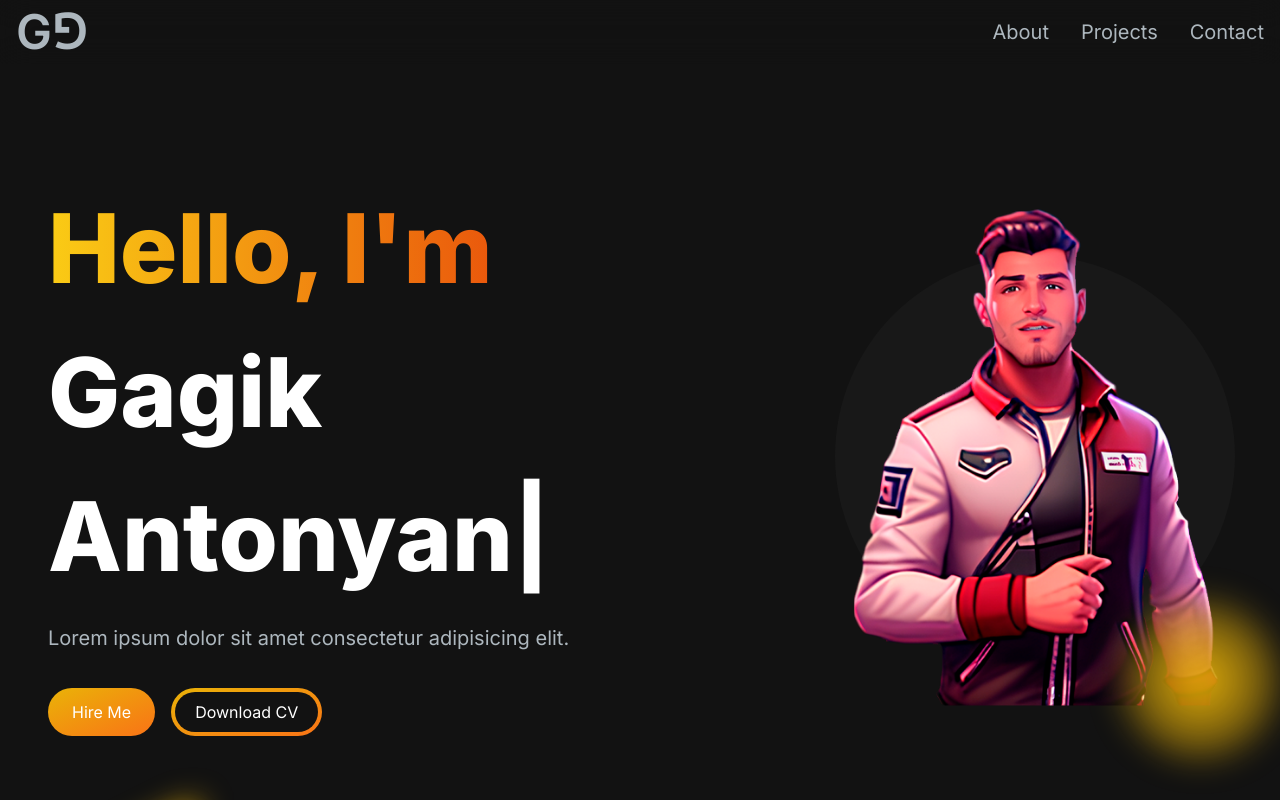
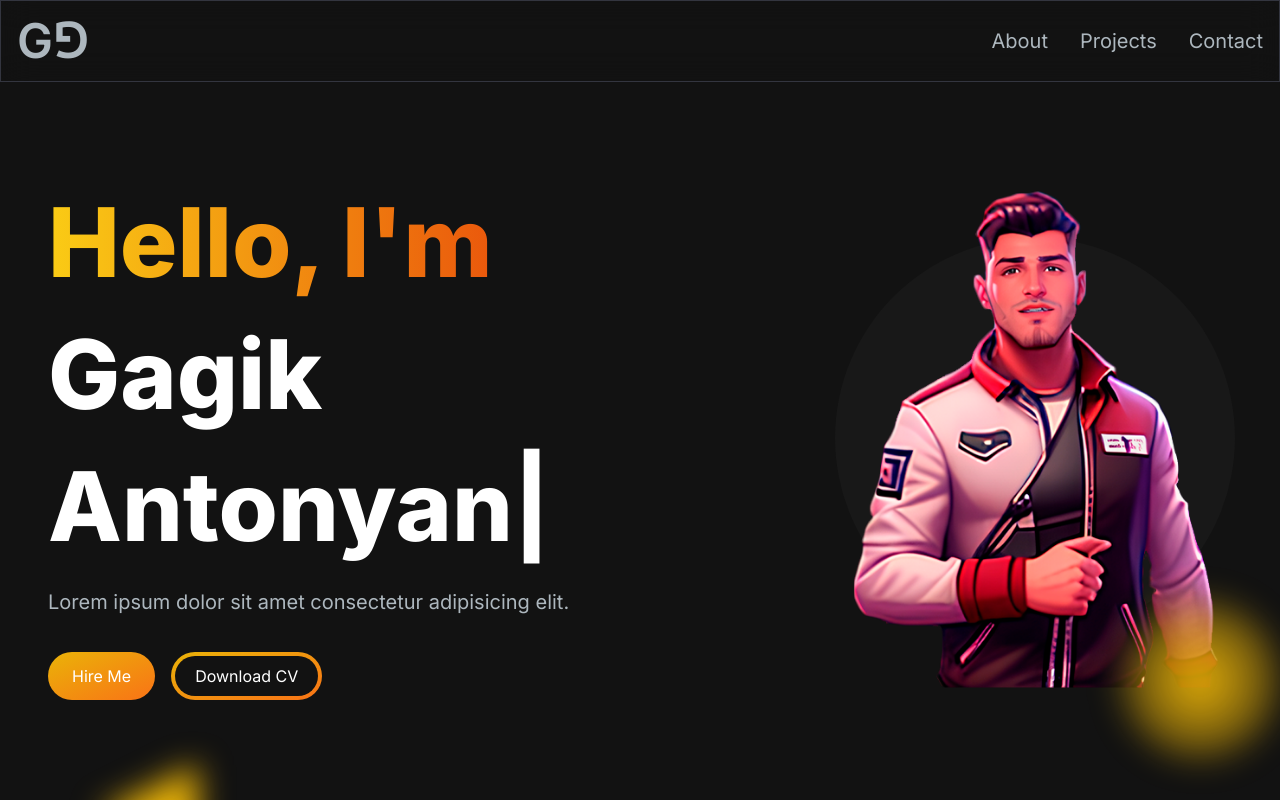
Before and after one commit to GoGagoo/gogagoo-portfolio-nextjs, a Next.js app: page / in a window 1280 px wide. Shown: the top 800 px of the page. Built offline with nearby package versions, Linux system fonts and the light colour scheme.

Commit message:
change navbar's bg and fix leading of hero

```diff
--- a/src/app/components/HeroSection.jsx
+++ b/src/app/components/HeroSection.jsx
@@ -15,7 +15,7 @@ const HeroSection = () => {
 					transition={{ duration: 0.5 }}
 					className='col-span-8 place-self-center text-center sm:text-left justify-self-start'
 				>
-					<h1 className='text-white mb-4 text-4xl sm:text-5xl lg:text-8xl lg:leading-normal font-extrabold'>
+					<h1 className='text-white mb-4 text-4xl sm:text-5xl lg:text-8xl lg:leading-snug font-extrabold'>
 						<span className='text-transparent bg-clip-text bg-gradient-to-r from-primary-400 to-secondary-600'>
 							Hello, I&apos;m{' '}
 						</span>
--- a/src/app/components/NavbarSection.jsx
+++ b/src/app/components/NavbarSection.jsx
@@ -26,8 +26,8 @@ const NavbarSection  = () => {
 	const [navBarOpen, setNavBarOpen] = useState(false)
 
 	return (
-		<nav className="fixed mx-auto top-0 left-0 right-0 z-10 backdrop-blur-lg">
-			<div className="flex container flex-wrap items-center justify-between mx-auto px-4 py-2">
+		<nav className="fixed mx-auto border border-[#33353F] top-0 left-0 right-0 z-10 backdrop-blur-lg">
+      <div className="flex container lg:py-4 flex-wrap items-center justify-between mx-auto px-4 py-2">
         <Link
           href={"/"}
           className="text-2xl md:text-5xl text-[#ADB7BE] hover:text-white font-semibold"
```
